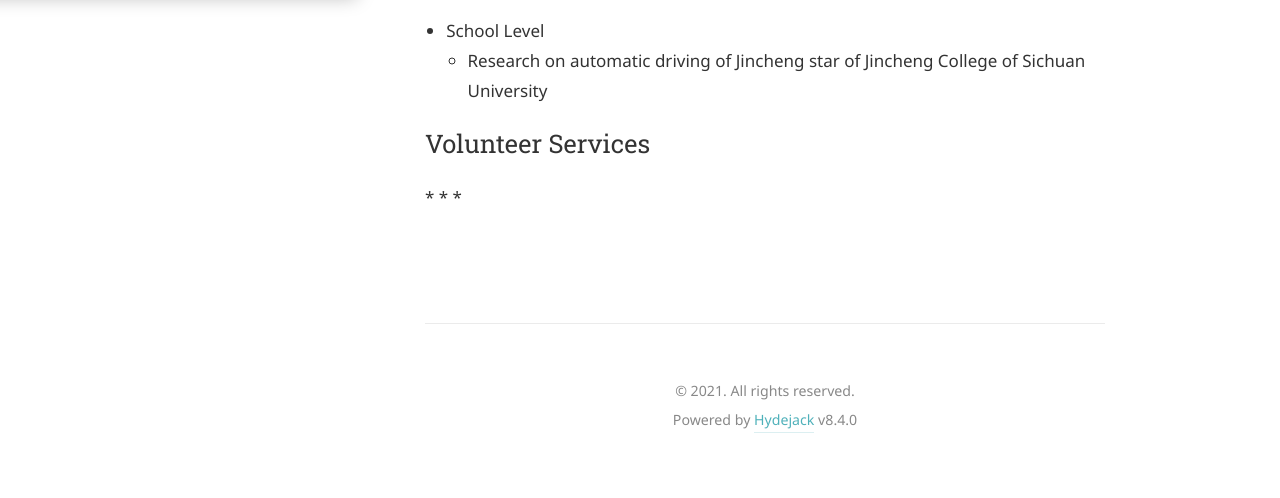
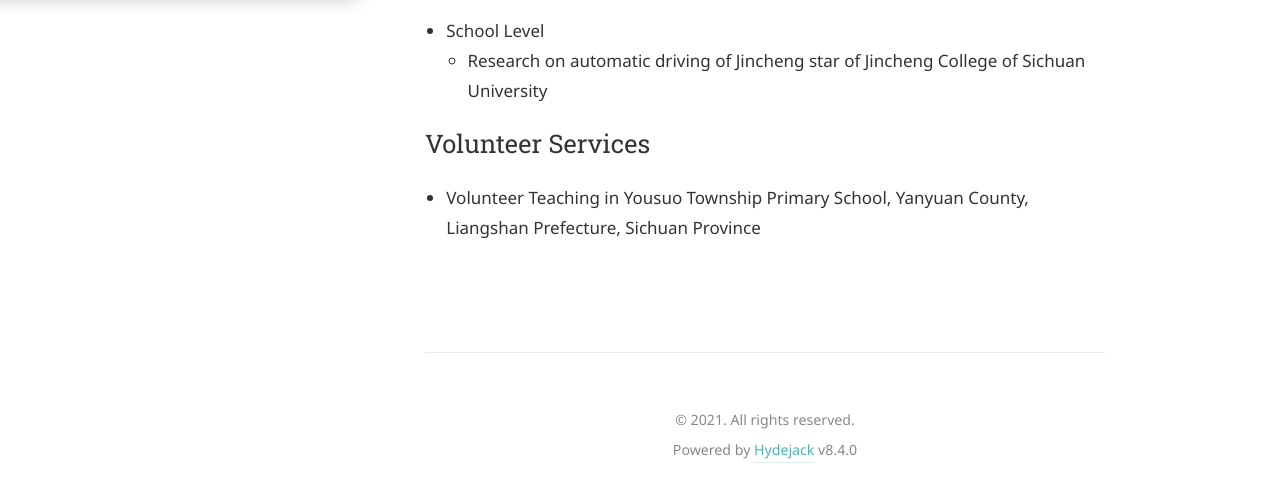
Before and after one commit to chenxumiao/chenxumiao.github.io, a Jekyll site: the page built from personalexperiences.md, in a window 1280 px wide. Shown: the part 902-1400 px from the top of the page. Built offline with Jekyll 4.4.1, drawn with Linux system fonts in a browser that asks for light colours; some web fonts are replaced; before the commit the page ends 1370 px from its top, so only the background shows below that.

Commit message:
Update personalexperiences.md

```diff
--- a/personalexperiences.md
+++ b/personalexperiences.md
@@ -24,6 +24,4 @@ title: Personal Experiences
 
 ## Volunteer Services
 
-*
-*
-*
+*  Volunteer Teaching in Yousuo Township Primary School, Yanyuan County, Liangshan Prefecture, Sichuan Province
```
